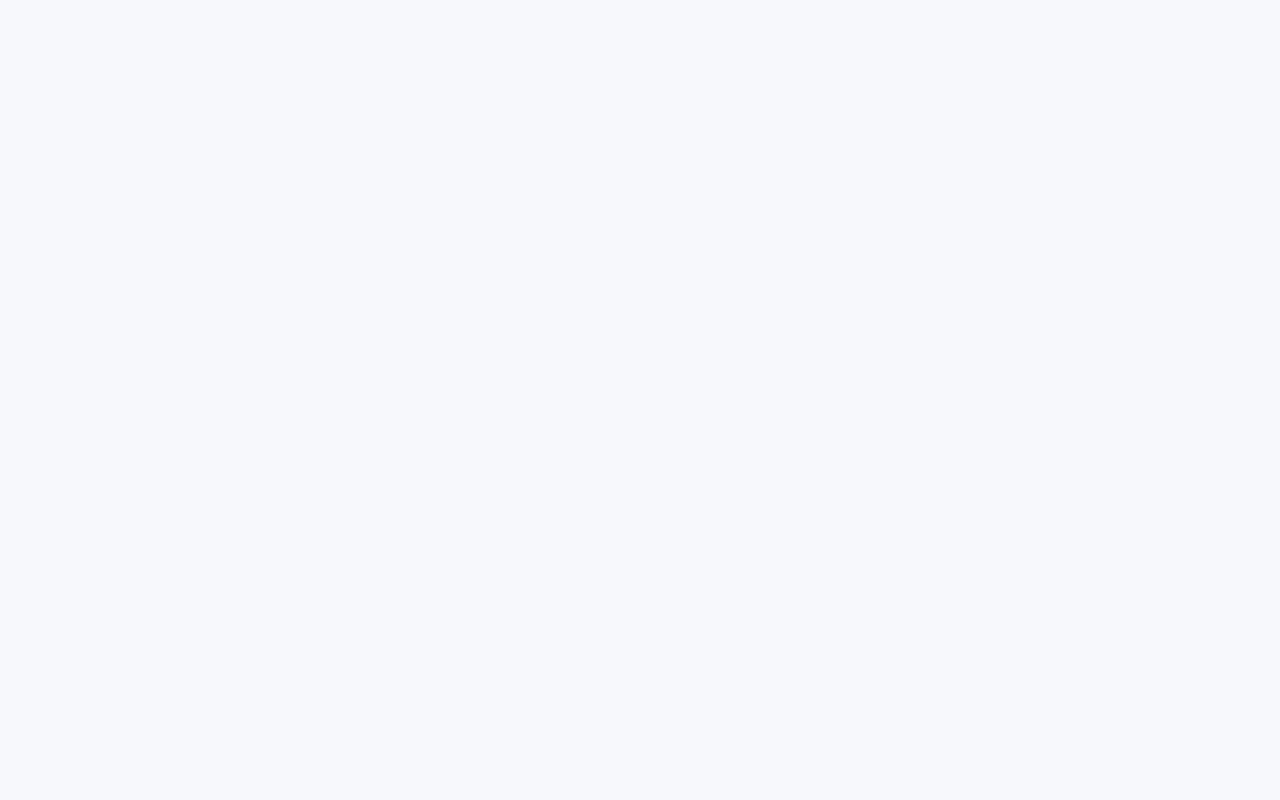
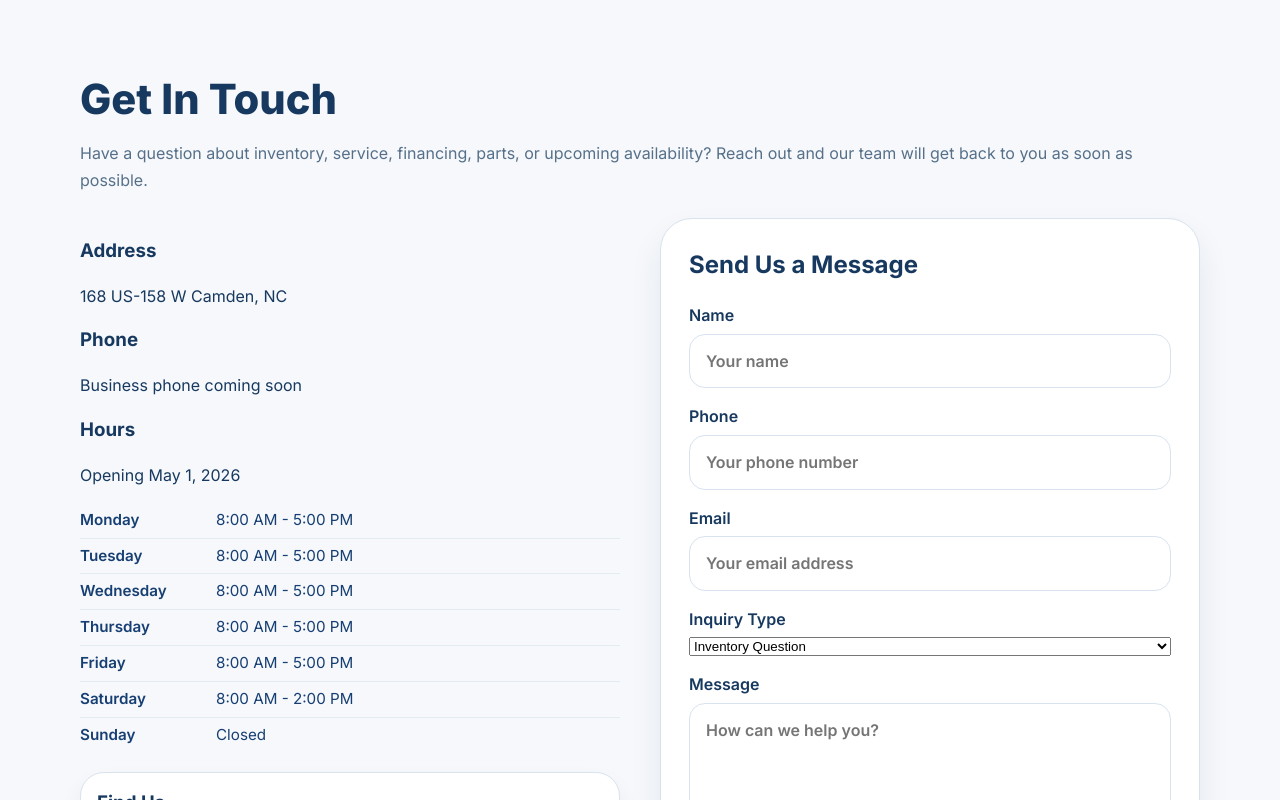
Before and after one commit to TanyaA318/intercoastal-website, a React (Vite) app: page /contact in a window 1280 px wide. Before the commit this address had no page. Shown: the top 800 px of the page. Built offline with nearby package versions, Linux system fonts and the light colour scheme.

Commit message:
Update main.jsx

```diff
--- a/src/main.jsx
+++ b/src/main.jsx
@@ -2,7 +2,10 @@ import React from "react";
 import ReactDOM from "react-dom/client";
 import { BrowserRouter, Routes, Route } from "react-router-dom";
 import App from "./App";
+import Inventory from "./Inventory";
+import Service from "./Service";
 import About from "./About";
+import Contact from "./Contact";
 import "./styles.css";
 
 ReactDOM.createRoot(document.getElementById("root")).render(
@@ -10,7 +13,10 @@ ReactDOM.createRoot(document.getElementById("root")).render(
     <BrowserRouter>
       <Routes>
         <Route path="/" element={<App />} />
+        <Route path="/inventory" element={<Inventory />} />
+        <Route path="/service" element={<Service />} />
         <Route path="/about" element={<About />} />
+        <Route path="/contact" element={<Contact />} />
       </Routes>
     </BrowserRouter>
   </React.StrictMode>
```
